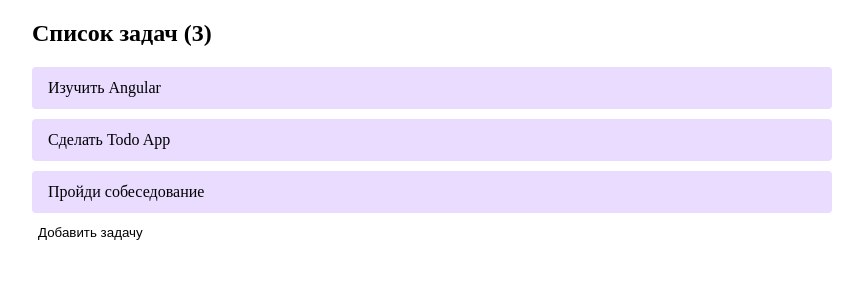
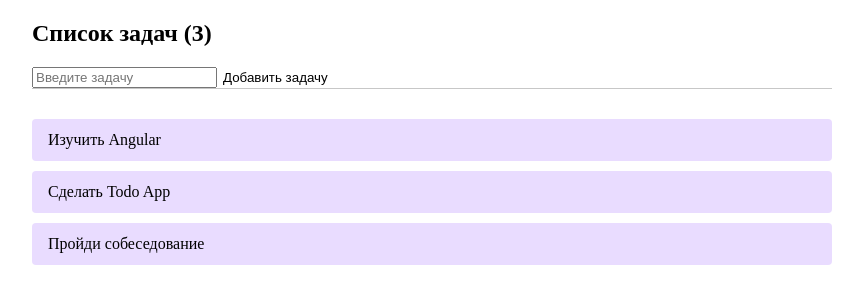
Before and after one commit to CodeOfMisanthrope/angular-todo, an Angular app: page / in a window 1280 px wide. Shown: the top 304 px of the page, without its empty margins (208-1071 px from the left). Built offline with nearby package versions, Linux system fonts and the light colour scheme.

Commit message:
feat: updated logic with input

```diff
--- a/src/app/components/list/list.html
+++ b/src/app/components/list/list.html
@@ -1,5 +1,13 @@
 <div class="task-list">
-  <h2>Список задач ({{ tasks.length }})</h2>
+  <form [formGroup]="taskForm" (ngSubmit)="onSubmit()" class="task-list__header">
+    <h2>Список задач ({{ tasks.length }})</h2>
+    <app-ui-input
+      formControlName="taskName"
+      placeholder="Введите задачу">
+    </app-ui-input>
+<!--    <ui-input formControlName="taskName" type="text">-->
+    <button >Добавить задачу</button>
+  </form>
 
   @for (task of tasks; track task.id) {
     <div class="task-list__item">
@@ -8,6 +16,4 @@
   } @empty {
     <p>Нет задач</p>
   }
-
-  <button (click)="addTask()">Добавить задачу</button>
 </div>
--- a/src/app/components/list/list.scss
+++ b/src/app/components/list/list.scss
@@ -1,4 +1,9 @@
 .task-list {
+  &__header {
+    border-bottom: 1px solid #c7c7c7;
+    margin-bottom: 30px;
+  }
+
   &__item {
     &:not(:last-child) {
       margin-bottom: 10px;
--- a/src/app/components/list/list.ts
+++ b/src/app/components/list/list.ts
@@ -1,11 +1,15 @@
 import { Component } from '@angular/core';
 import { TaskDtos } from '../../data/dtos/task';
 import {Task} from '../task/task';
+import {UIInput} from '../ui/ui-input/ui-input.component';
+import {FormBuilder, FormGroup, ReactiveFormsModule, Validators} from '@angular/forms';
 
 @Component({
   selector: 'app-list',
   imports: [
-    Task
+    Task,
+    UIInput,
+    ReactiveFormsModule
   ],
   templateUrl: './list.html',
   styleUrl: './list.scss',
@@ -16,6 +20,19 @@ export class List {
     { id: 2, name: 'Сделать Todo App' },
     { id: 3, name: 'Пройди собеседование' }
   ];
+
+  taskForm: FormGroup;
+
+  constructor(private fb: FormBuilder) {
+    this.taskForm = this.fb.group({
+      taskName: ['', Validators.required]
+    });
+  }
+
+  onSubmit() {
+    const taskName = this.taskForm.get('taskName')?.value;
+    console.log(taskName)
+  }
 
   // Метод для добавления новой задачи (если нужно)
   addTask(): void {
--- a/src/app/components/ui/ui-input/ui-input.component.html
+++ b/src/app/components/ui/ui-input/ui-input.component.html
@@ -1 +1,8 @@
-<input class="input" type="text">
+<input
+  class="input"
+  type="text"
+  [placeholder]="placeholder"
+  [value]="value"
+  (input)="onInput($event)"
+  (blur)="onTouched()"
+>
--- a/src/app/components/ui/ui-input/ui-input.component.ts
+++ b/src/app/components/ui/ui-input/ui-input.component.ts
@@ -1,11 +1,51 @@
-import {Component, Input} from '@angular/core';
+import {Component, forwardRef, Input} from '@angular/core';
+import {ControlValueAccessor, FormsModule, NG_VALUE_ACCESSOR} from '@angular/forms';
 
 @Component({
   selector: 'app-ui-input',
-  imports: [],
+  imports: [
+    FormsModule
+  ],
   templateUrl: './ui-input.component.html',
   styleUrl: './ui-input.component.scss',
+  providers: [
+    {
+      provide: NG_VALUE_ACCESSOR,
+      useExisting: forwardRef(() => UIInput),
+      multi: true
+    }
+  ]
 })
-export class UIInput {
-  @Input() formControlName!: string;
+export class UIInput implements ControlValueAccessor {
+  @Input() placeholder: string = '';
+  value: string = '';
+
+  // Эти функции будут предоставлены Angular Forms
+  onChange: (value: string) => void = () => {};
+  onTouched: () => void = () => {};
+
+  // Вызывается когда пользователь вводит данные
+  onInput(event: Event): void {
+    const value = (event.target as HTMLInputElement).value;
+    this.value = value;
+    this.onChange(value);
+    this.onTouched();
+  }
+
+  // Методы ControlValueAccessor
+  writeValue(value: string): void {
+    this.value = value || '';
+  }
+
+  registerOnChange(fn: (value: string) => void): void {
+    this.onChange = fn;
+  }
+
+  registerOnTouched(fn: () => void): void {
+    this.onTouched = fn;
+  }
+
+  setDisabledState?(isDisabled: boolean): void {
+    // Реализуй если нужно
+  }
 }
```
